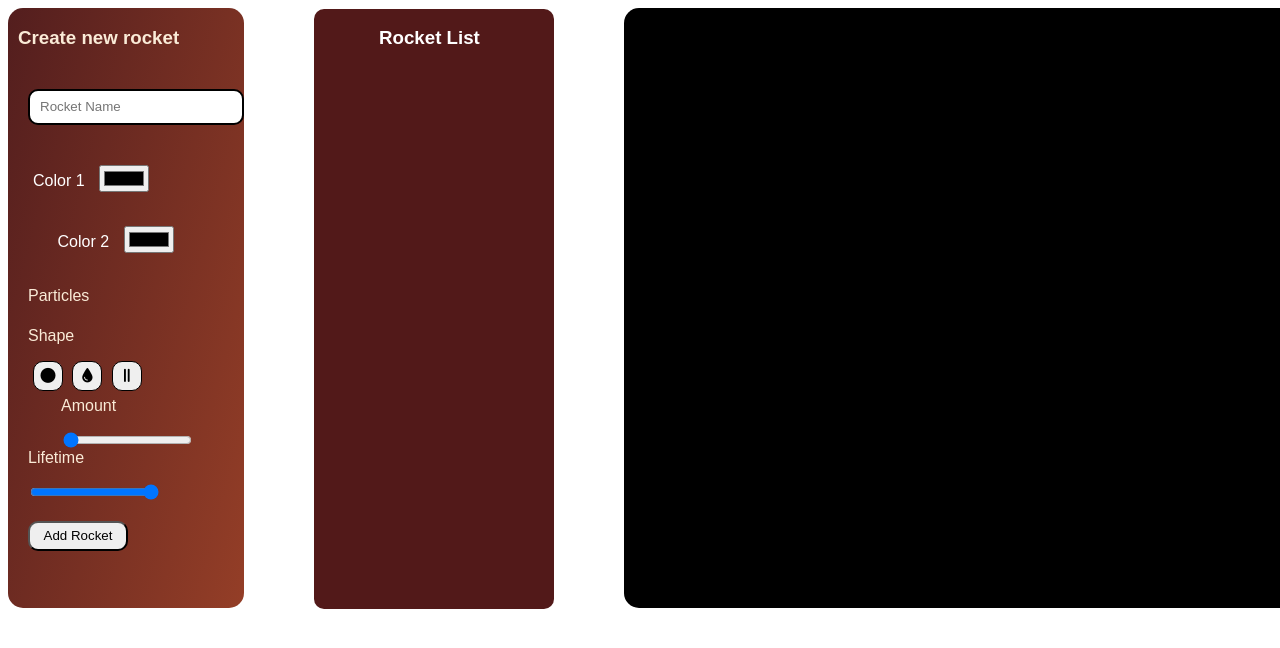
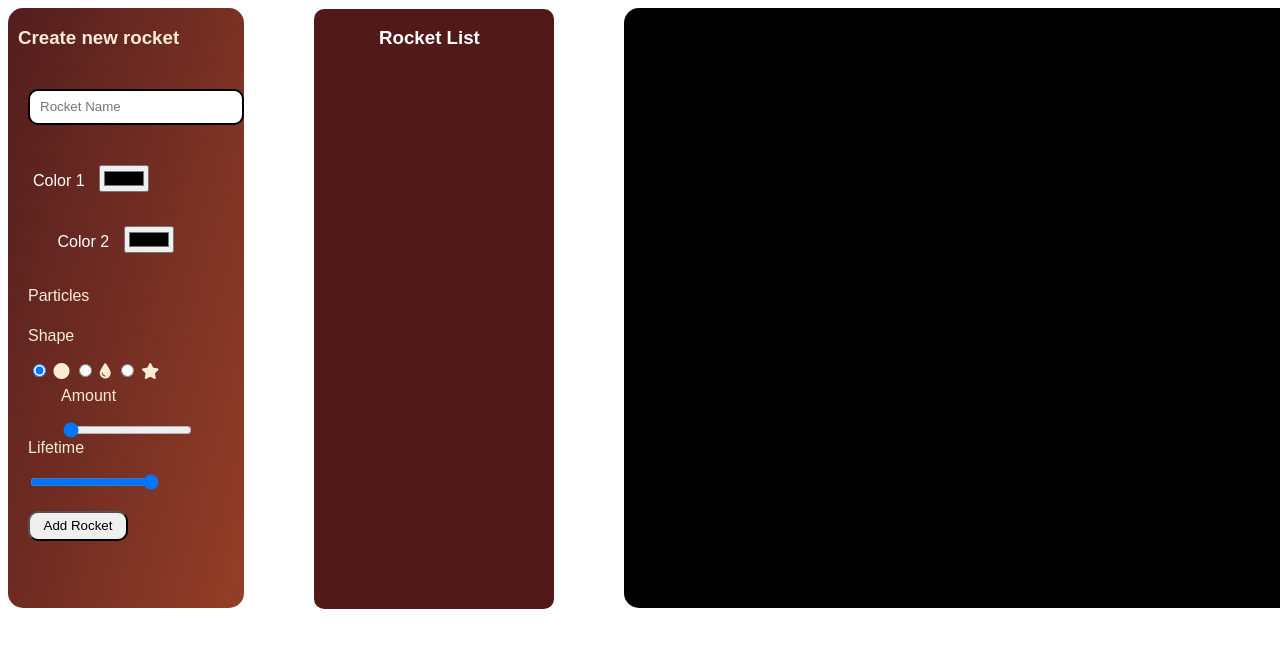
Before and after one commit to Skytecc/EIA2_Firework_Endabgabe, a website: page Endabgabe/Firework.html in a window 1280 px wide. Shown: the top 648 px of the page. Drawn offline with Linux system fonts and the light colour scheme.

Commit message:
add radio btn

```diff
--- a/Endabgabe/Firework.html
+++ b/Endabgabe/Firework.html
@@ -33,16 +33,18 @@
                 <p>Particles</p>
                 <div id="divShape">
                     <p>Shape</p>
-                    <button id="particle1"><i class="fa-solid fa-circle"></i></button>
+                    <input type="radio" id="circle" name="Particle1" value="circle" checked> <i class="fa-solid fa-circle"></i>
+                    <input type="radio" id="drop" name="Particle2" value="drop"> <i class="fa-solid fa-droplet"></i>
+                    <input type="radio" id="star" name="Particle3" value="star"> <i class="fa-sharp fa-solid fa-star"></i>
+                   <!--  <button id="particle1"><i class="fa-solid fa-circle"></i></button>
                     <button id="particle2"><i class="fa-solid fa-droplet"></i></button>
-                    <button id="particle3"><i class="fa-solid fa-grip-lines-vertical"></i></button>
-
+                    <button id="particle3"><i class="fa-solid fa-grip-lines-vertical"></i></button> -->
                 </div>
 
 
                 <div id="divAmount">
                     <p id="AmountP">Amount</p>
-                    <input type="range" name="Amount" id="amount" class="slider" min="5" max="10" step="1" value="5">
+                    <input type="range" name="Amount" id="amount" class="slider" min="5" max="20" step="1" value="5">
                 </div>
 
                 <div id="divLifetime">
--- a/Endabgabe/Main/Main.js
+++ b/Endabgabe/Main/Main.js
@@ -95,7 +95,6 @@ var Feuerwerk;
                 /*let url: string = "https:webuser.hs-furtwangen.de/~nguyenki/Database/?";
                 let query: URLSearchParams = new URLSearchParams(<any>formData);
                 await fetch(url + "?" + query.toString());
-
                 alert("New added Item");
             }*/
             }
--- a/Endabgabe/Main/Main.ts
+++ b/Endabgabe/Main/Main.ts
@@ -155,7 +155,6 @@ namespace Feuerwerk {
                 /*let url: string = "https:webuser.hs-furtwangen.de/~nguyenki/Database/?";
                 let query: URLSearchParams = new URLSearchParams(<any>formData);
                 await fetch(url + "?" + query.toString());
-
                 alert("New added Item");
             }*/
             }
```
Also changed, not shown: 1 other file.
